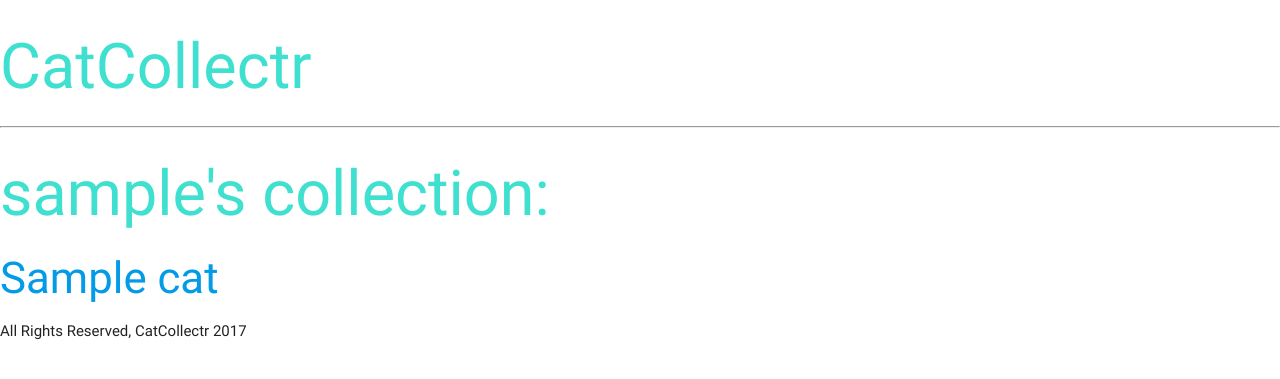
After one commit to vpdacoder/Cat_collector_fullCRUD, a Django app: template catcollectr/main_app/templates/profile.html in a window 1280 px wide. The commit adds this page. Shown: the top 379 px of the page. Run offline with Django 3.2, Linux system fonts and the light colour scheme; the template is opened without the code that fills it: most values are stand-ins (such as "Sample title", 1, 10 or a date in 2020).

Commit message:
part 3 completed

```diff
--- a/catcollectr/main_app/models.py
+++ b/catcollectr/main_app/models.py
@@ -1,4 +1,6 @@
 from django.db import models
+from django.contrib.auth.models import User
+
 
 class Cat(models.Model):
     user = models.ForeignKey(User, on_delete=models.CASCADE)
--- /dev/null
+++ b/catcollectr/main_app/templates/profile.html
@@ -0,0 +1,15 @@
+{% extends 'base.html' %}
+{% load staticfiles %}
+
+{% block content %}
+
+<h1>{{ username }}'s collection:</h1>
+
+{% for cat in cats %}
+<a href="/{{ cat.id }}">
+  <h3>{{ cat.name }}</h3>
+</a>
+
+{% endfor %}
+
+{% endblock %}
--- a/catcollectr/main_app/urls.py
+++ b/catcollectr/main_app/urls.py
@@ -5,4 +5,5 @@ urlpatterns = [
 	path('', views.index, name='index'),
 	path('<int:cat_id>/', views.show, name='show'),
 	path('post_url/', views.post_cat, name='post_cat'),
+	path('user/<username>/', views.profile, name='profile'),
 ]
```
Also changed, not shown: catcollectr/main_app/templates/index.html (+5 -3 lines), catcollectr/main_app/views.py (+7 -0 lines), catcollectr/main_app/migrations/0002_cat_user.py (added).
